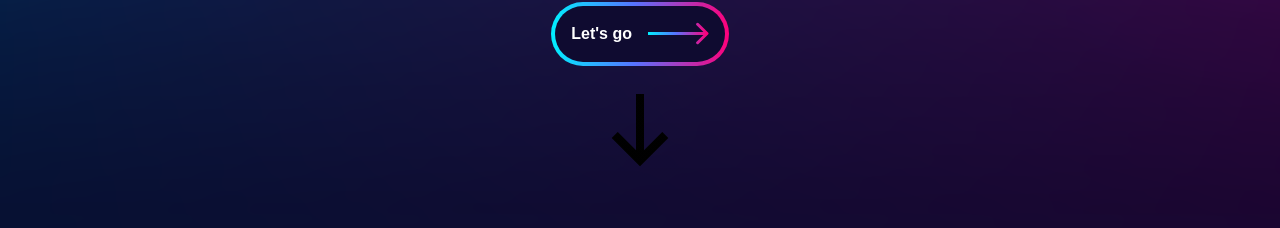
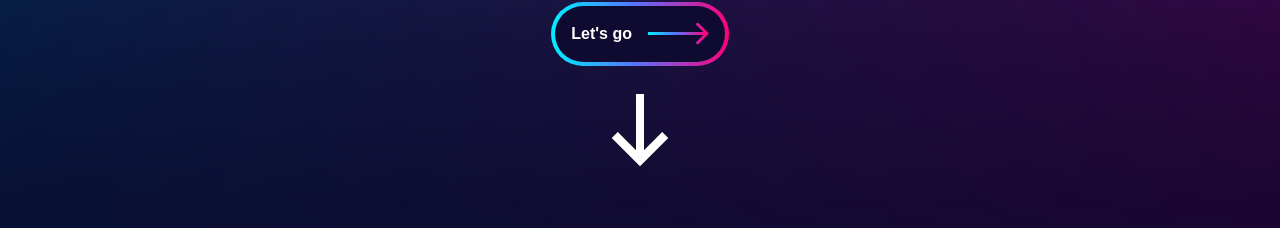
Before and after one commit to Rajaniraiyn/rot-landing-page, a Svelte app: page / in a window 1280 px wide. Shown: the part 323-551 px from the top of the page. Built offline with nearby package versions, Linux system fonts and the light colour scheme.

Commit message:
✨ Improve scroll down animation

```diff
--- a/src/components/Main.svelte
+++ b/src/components/Main.svelte
@@ -1,5 +1,6 @@
 <script lang="ts">
-    import down from "../assets/icons8-down.gif";
+    // import down from "../assets/icons8-down.gif";
+    import down from "../assets/down.webp"
     import RightArrow from "../assets/right-arrow.svg";
     import Button from "./Button.svelte";
 </script>
@@ -42,7 +43,7 @@
     }
 
     .scroll-to-down {
-        mix-blend-mode: multiply;
+        mix-blend-mode: lighten;
         -webkit-user-drag: none;
     }
 </style>
```
Also changed, not shown: src/assets/down.webp (added).
